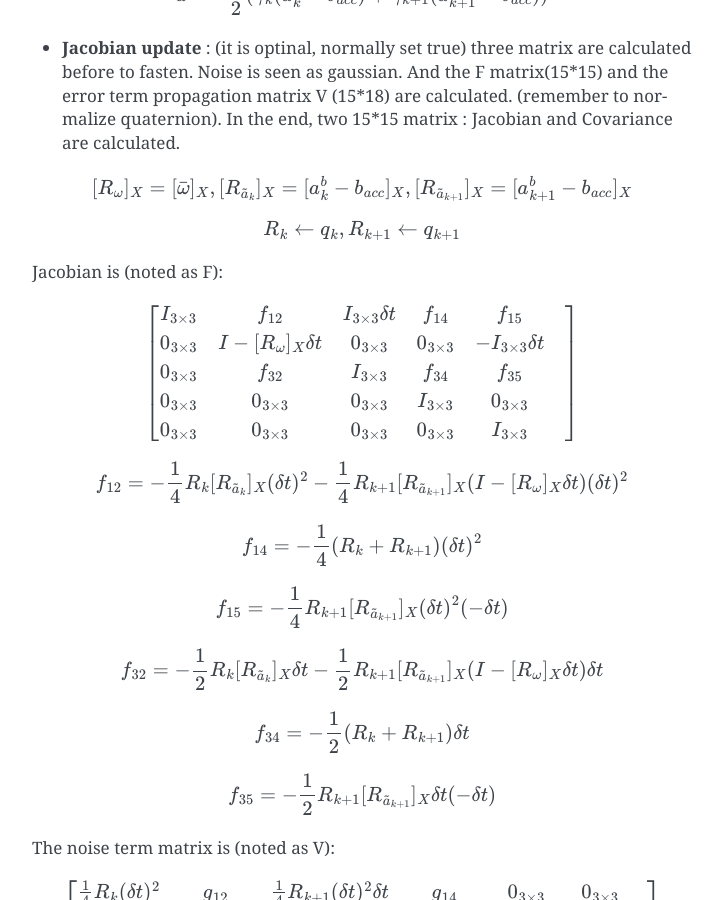
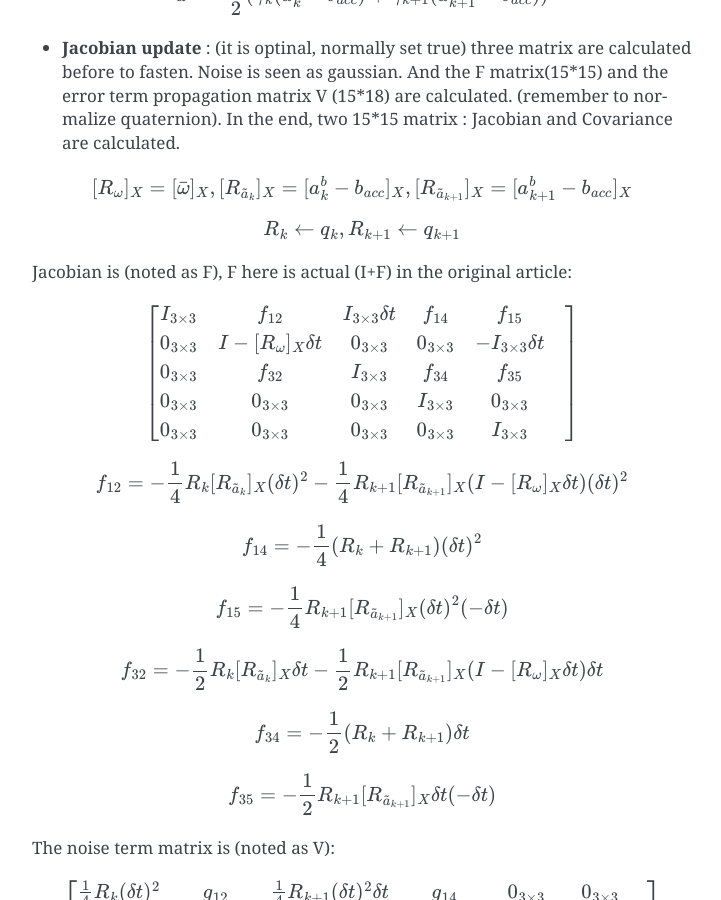
Before and after one commit to gggliuye/VIO, a Sphinx documentation site: the page built from docs/deepblue/LM.rst, in a window 1280 px wide and 900 px high, scrolled down 3072 px. Shown: the whole window, without its empty margins (388-1109 px from the left). Built offline with Sphinx 7.4.7, drawn with Linux system fonts in a browser that asks for light colours.

Commit message:
Update LM.rst

```diff
--- a/docs/deepblue/LM.rst
+++ b/docs/deepblue/LM.rst
@@ -125,7 +125,7 @@ A **IntegrationBase** class is made for pre-intergration management and calculat
 .. math::
     R_{k} \leftarrow q_{k} , R_{k+1} \leftarrow q_{k+1}
 
-Jacobian is (noted as F):
+Jacobian is (noted as F), F here is actual (I+F) in the original article:
 
 .. math::
     \begin{bmatrix}
```
